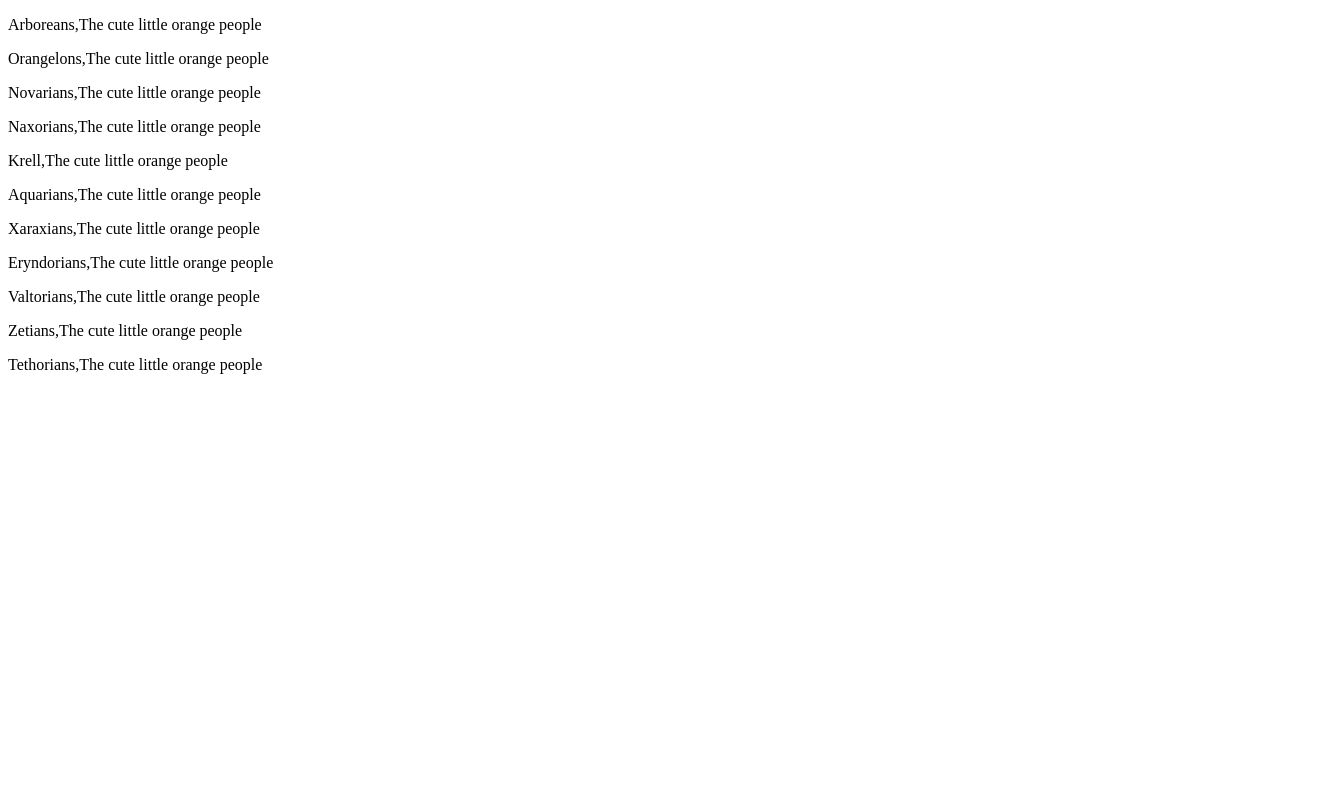
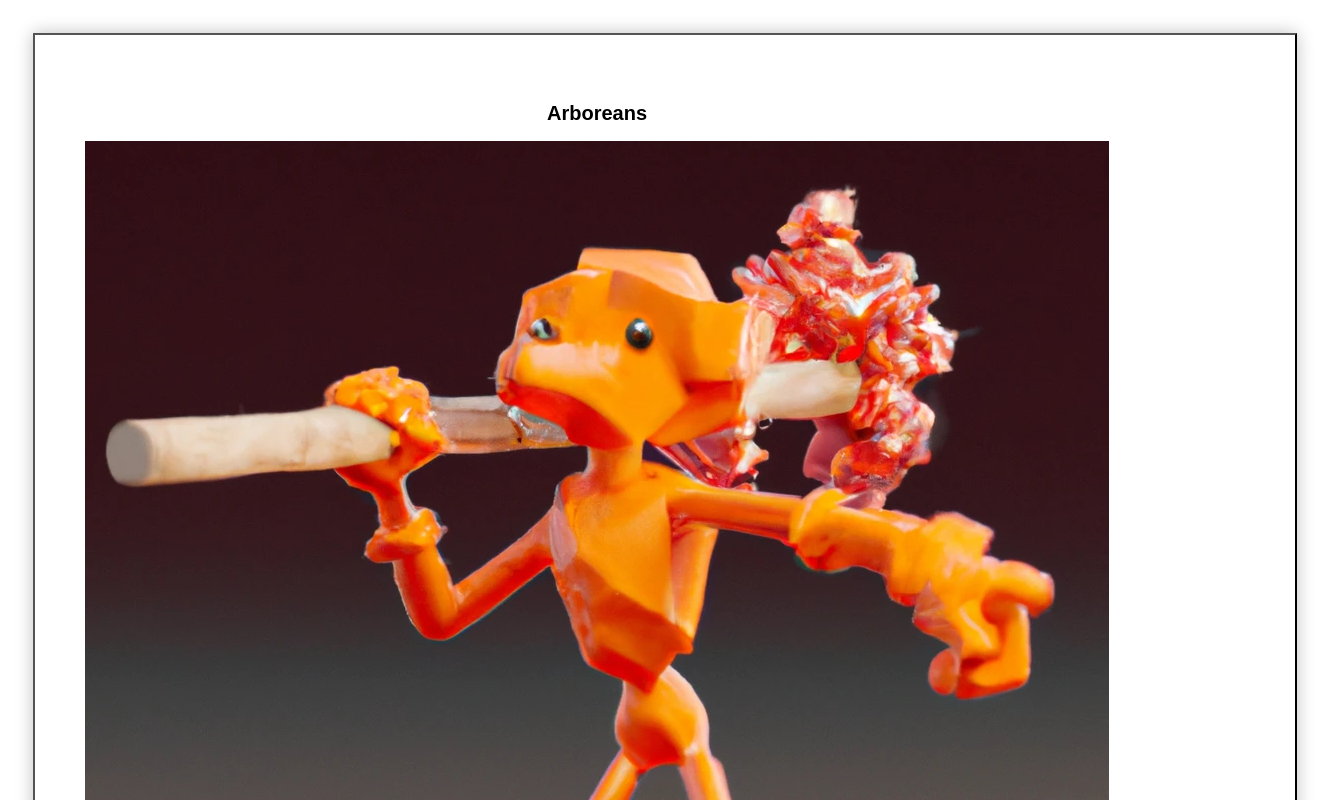
Before and after one commit to filiplindset/DIT568-teaching-megagame, a Vue app: page / in a window 1280 px wide. Shown: the top 800 px of the page, 1322 px wide, since content can reach past the window. Built offline with nearby package versions, Linux system fonts and the light colour scheme.

Commit message:
Created factions cards

```diff
--- a/src/assets/factions.json
+++ b/src/assets/factions.json
@@ -5,7 +5,7 @@
         "color": "orange",
         "info": "The cute little orange people",
         "text": "hi there!",
-        "img": "./images/orangelons.png"
+        "img": "src/assets/images/orangelons.png"
     },
     {
         "id": 1,
@@ -13,7 +13,7 @@
         "color": "orange",
         "info": "The cute little orange people",
         "text": "hi there!",
-        "img": "./images/orangelons.png"
+        "img": "src/assets/images/orangelons.png"
     },
     {
         "id": 2,
@@ -21,7 +21,7 @@
         "color": "orange",
         "info": "The cute little orange people",
         "text": "hi there!",
-        "img": "./images/orangelons.png"
+        "img": "src/assets/images/orangelons.png"
     },
     {
         "id": 3,
@@ -29,7 +29,7 @@
         "color": "orange",
         "info": "The cute little orange people",
         "text": "hi there!",
-        "img": "./images/orangelons.png"
+        "img": "src/assets/images/orangelons.png"
     },
     {
         "id": 4,
@@ -37,7 +37,7 @@
         "color": "orange",
         "info": "The cute little orange people",
         "text": "hi there!",
-        "img": "./images/orangelons.png"
+        "img": "src/assets/images/orangelons.png"
     },
     {
         "id": 5,
@@ -45,7 +45,7 @@
         "color": "orange",
         "info": "The cute little orange people",
         "text": "hi there!",
-        "img": "./images/orangelons.png"
+        "img": "src/assets/images/orangelons.png"
     },
     {
         "id": 6,
@@ -53,7 +53,7 @@
         "color": "orange",
         "info": "The cute little orange people",
         "text": "hi there!",
-        "img": "./images/orangelons.png"
+        "img": "src/assets/images/orangelons.png"
     },
     {
         "id": 7,
@@ -61,7 +61,7 @@
         "color": "orange",
         "info": "The cute little orange people",
         "text": "hi there!",
-        "img": "./images/orangelons.png"
+        "img": "src/assets/images/orangelons.png"
     },
     {
         "id": 8,
@@ -69,7 +69,7 @@
         "color": "orange",
         "info": "The cute little orange people",
         "text": "hi there!",
-        "img": "./images/orangelons.png"
+        "img": "src/assets/images/orangelons.png"
     },
     {
         "id": 9,
@@ -77,7 +77,7 @@
         "color": "orange",
         "info": "The cute little orange people",
         "text": "hi there!",
-        "img": "./images/orangelons.png"
+        "img": "src/assets/images/orangelons.png"
     },
     {
         "id": 10,
@@ -85,7 +85,7 @@
         "color": "orange",
         "info": "The cute little orange people",
         "text": "hi there!",
-        "img": "./images/orangelons.png"
+        "img": "src/assets/images/orangelons.png"
     }
 
 ]
--- /dev/null
+++ b/src/components/Faction.vue
@@ -0,0 +1,55 @@
+<template>
+
+    <div class="faction">
+        <button>
+        <div class="faction-inner">
+
+            <div class="faction-text-wrap">
+                <h2 class="faction-name">{{ faction.name }}</h2>
+
+            </div>
+            <div class="faction-image-wrap">
+                <img :src="faction.img" class="image"/>
+            </div>
+            <div class="faction-info">
+                <h3>{{ faction.info }}</h3>
+            </div>
+
+        </div>
+    </button>
+    </div>
+
+</template>
+<script lang="ts">
+
+export default {
+    name: 'faction',
+    props: ['faction']
+}
+
+</script>
+
+<style>
+button{
+        display: flex;
+        width: 100%;
+        padding: 25px;
+        margin: 0 auto;
+        box-shadow: 0px 0px 16px rgba(0 ,0 , 0, 0.25) ;
+    }
+
+    .faction {
+      flex: 1 1 33.333%;
+      width: 100%;
+      padding: 25px;
+    }
+    .faction-inner {
+       position: relative;
+       padding: 25px;
+
+    }
+
+    .faction-image-wrap .image {
+        width:100%;
+    }
+</style>
--- a/src/views/ChooseFactionPage.vue
+++ b/src/views/ChooseFactionPage.vue
@@ -1,15 +1,24 @@
 <template>
     <main id="choosefaction">
-        <p v-for="faction in factions" :key="faction.id">{{ faction.name }},{{ faction.info }}</p>
-
+        <section class="factions">
+            <Faction
+            v-for="faction in factions"
+            :key="faction.id"
+            :faction="faction"
+            />
+        </section>
     </main>
-
 </template>
 
 <script lang="ts">
 import factionInfo from "..//assets/factions.json"
+import Faction from "..//components/Faction.vue"
+
 
 export default {
+    components: {
+        Faction
+    },
     data() {
         return {factions: factionInfo}
     }
@@ -24,4 +33,5 @@ export default {
 main{
     background-color: white;
 }
+
 </style>
```
